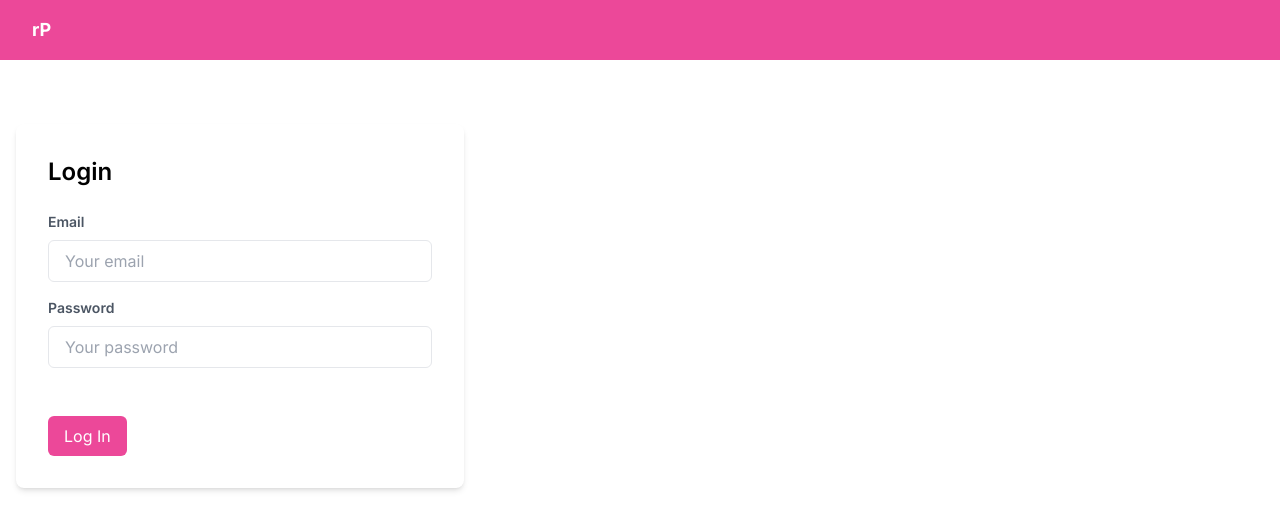
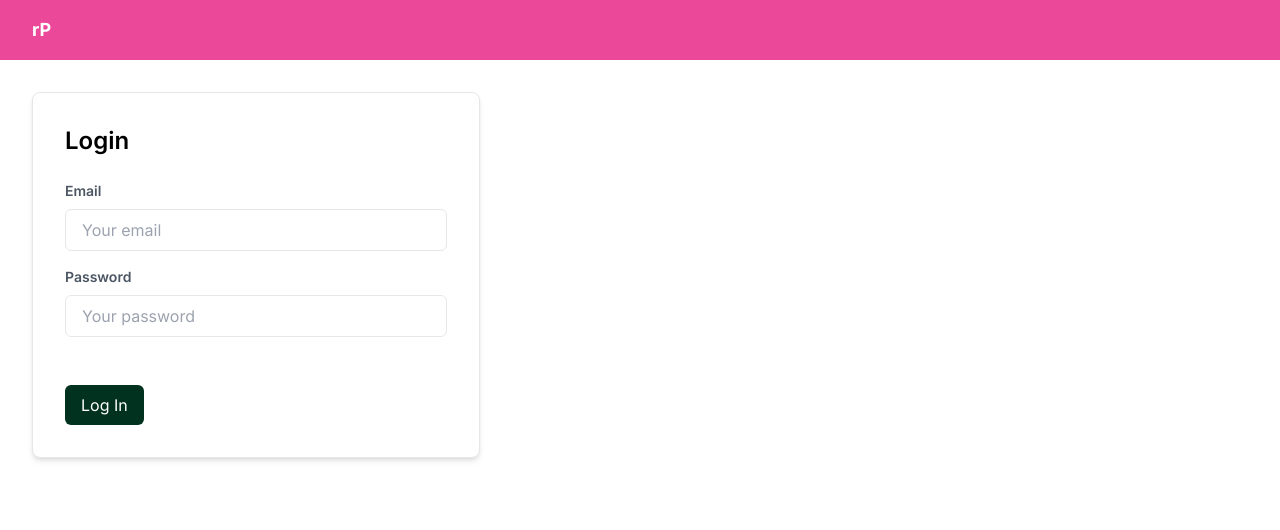
Before and after one commit to dgutkin/running-journal, a Next.js app in the folder client/: page /login in a window 1280 px wide. Shown: the top 530 px of the page. Built offline with nearby package versions, Linux system fonts and the light colour scheme.

Commit message:
Change dominant colour to dark green

```diff
--- a/client/app/create-account/page.js
+++ b/client/app/create-account/page.js
@@ -13,7 +13,7 @@ export default function CreateAccount() {
 
     const router = useRouter();
 
-    function handleCreateAccount() {
+    async function handleCreateAccount() {
 
         const data = {"email": email, "password": password};
         const options = {
@@ -26,7 +26,7 @@ export default function CreateAccount() {
         }
         const url = "http://127.0.0.1:8080/create-user";
 
-        fetch(url, options)
+        await fetch(url, options)
             .then((response) => {
                 console.log(response);
                 if (response.status == 201){
@@ -39,7 +39,6 @@ export default function CreateAccount() {
             .catch((error) => {
                 throw new Error("Create Account Error");
             });
-
 
     }
 
@@ -65,7 +64,7 @@ export default function CreateAccount() {
                     </div>
 
 
-                    <button className="bg-pink-500 text-white px-4 py-2 rounded-md hover:bg-blue-600 focus:outline-none focus:border-blue-700 focus:shadow-outline-blue active:bg-blue-800" onClick={handleCreateAccount}>
+                    <button className="bg-dark-green text-white px-4 py-2 rounded-md hover:bg-yinmn-blue" onClick={handleCreateAccount}>
                         Create Writer
                     </button>
 
--- a/client/app/login/page.js
+++ b/client/app/login/page.js
@@ -8,9 +8,9 @@ export default function Login() {
 
         <div className="flex">
 
-            <div className="container mx-4 max-w-md mt-16">
+            <div className="container mx-8 max-w-md mt-8">
 
-                <div className="bg-white p-8 rounded-lg shadow-md">
+                <div className="bg-white p-8 border border-gray-200 rounded-lg shadow-md">
 
                     <h2 className="text-2xl font-semibold mb-6">Login</h2>
 
@@ -28,7 +28,7 @@ export default function Login() {
                         </div>
 
 
-                        <button className="bg-pink-500 text-white px-4 py-2 mt-6 rounded-md hover:bg-blue-600 focus:outline-none focus:border-blue-700 focus:shadow-outline-blue active:bg-blue-800">
+                        <button className="bg-dark-green text-white px-4 py-2 mt-6 rounded-md hover:bg-yinmn-blue focus:outline-none focus:border-blue-700 focus:shadow-outline-blue active:bg-yinmn-blue">
                             <Link href="/user">Log In</Link>
                         </button>
 
--- a/client/app/page.js
+++ b/client/app/page.js
@@ -16,10 +16,10 @@ export default function Home() {
         </div>
 
         <div className="bg-white p-6 pl-12 mt-4 flex justify-left">
-          <button className="bg-pink-500 text-white px-4 py-2 rounded-md mr-4 hover:bg-blue-600">
+          <button className="bg-dark-green text-white px-4 py-2 rounded-md mr-4 hover:bg-yinmn-blue">
             <Link href="/login">Login</Link>
           </button>
-          <button className="bg-pink-500 text-white px-4 py-2 rounded-md hover:bg-green-600">
+          <button className="bg-dark-green text-white px-4 py-2 rounded-md hover:bg-yinmn-blue">
             <Link href="/create-account">Create Account</Link>
           </button>
         </div>
```
